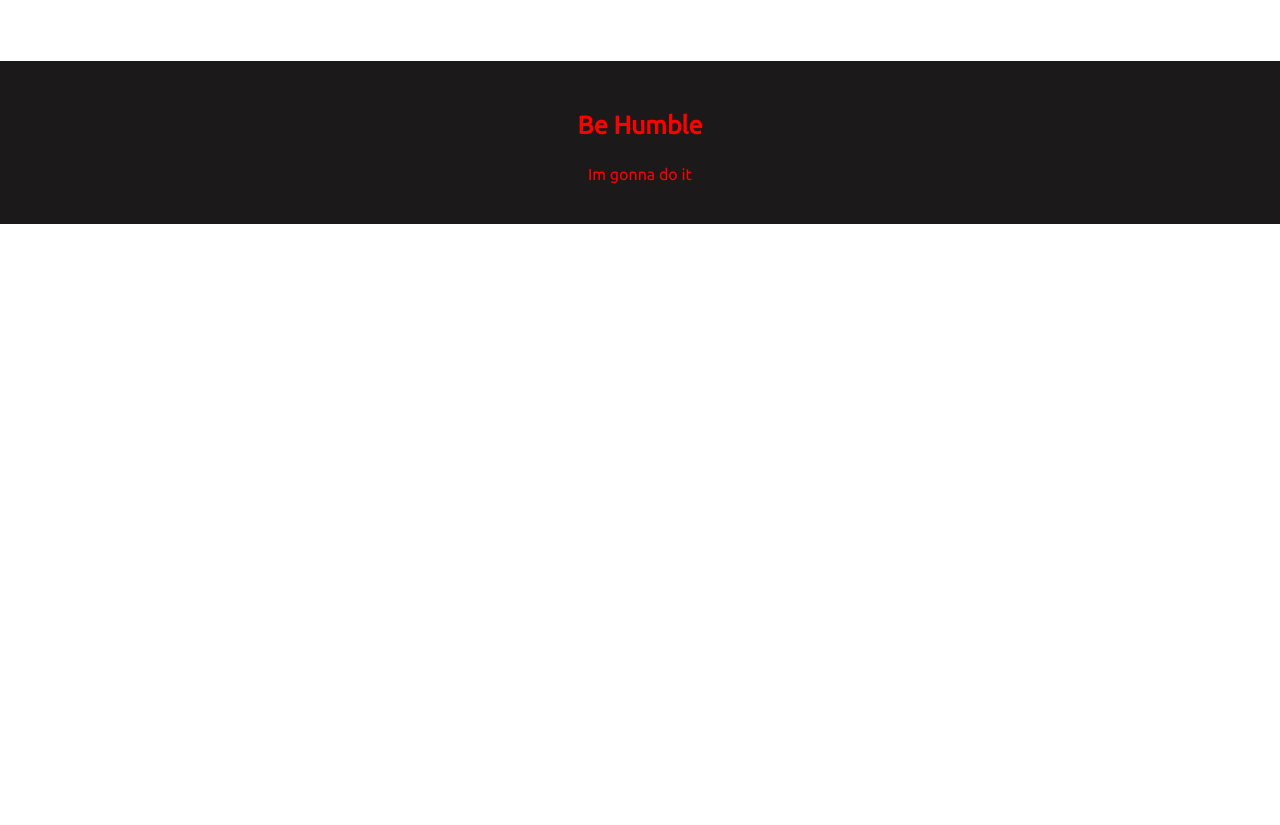
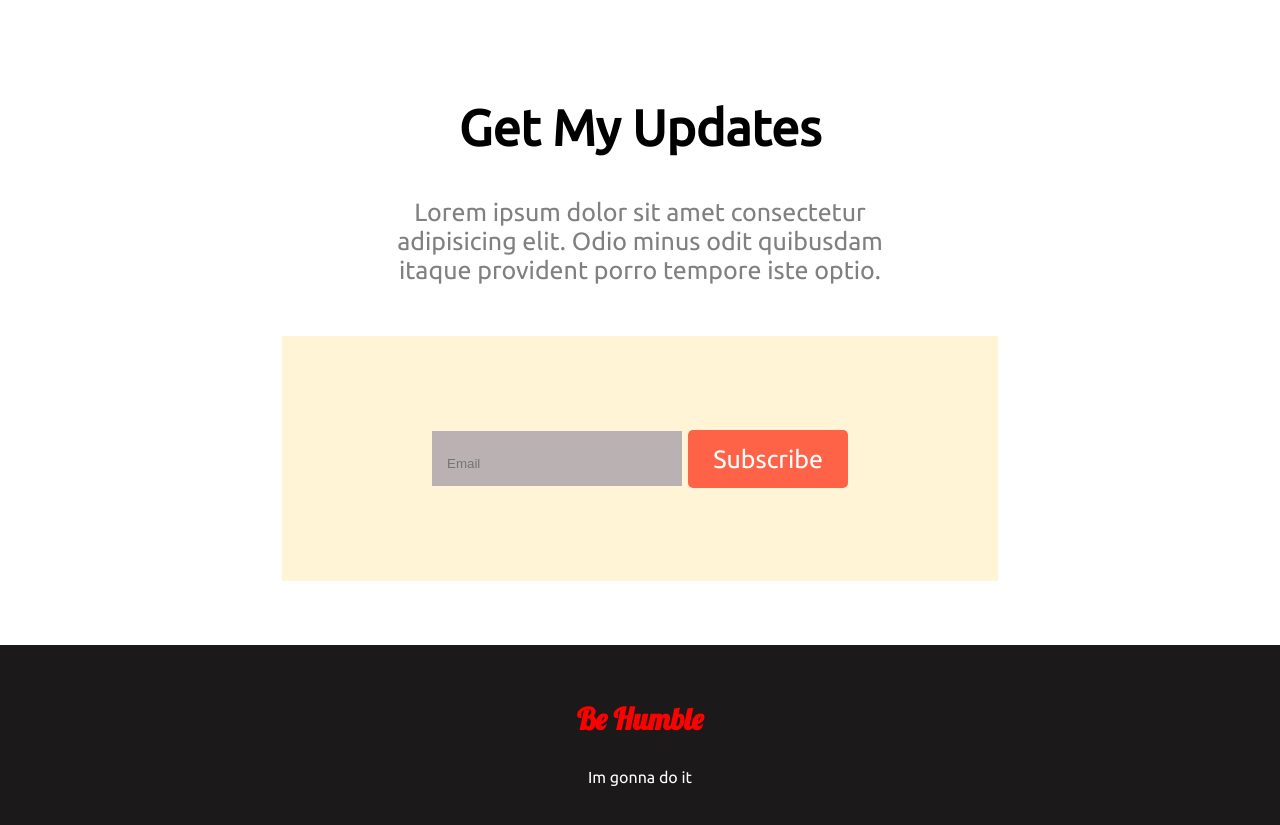
Before and after one commit to AhmedJobaer/Assignment1, a plain HTML site: page index.html in a window 1280 px wide. Shown: the part 2066-2891 px from the top of the page. Before the commit the page ends 2290 px from the top, so only its background shows below. Drawn offline with Linux system fonts and the light colour scheme; a web font is replaced by a local one.

Commit message:
almost ready to submit

```diff
--- a/index.html
+++ b/index.html
@@ -11,6 +11,9 @@
     <link rel="preconnect" href="https://fonts.gstatic.com" crossorigin>
     <link href="https://fonts.googleapis.com/css2?family=Poppins&family=Signika+Negative&family=Ubuntu&display=swap"
         rel="stylesheet">
+    <link rel="preconnect" href="https://fonts.googleapis.com">
+    <link rel="preconnect" href="https://fonts.gstatic.com" crossorigin>
+    <link href="https://fonts.googleapis.com/css2?family=Lobster&display=swap" rel="stylesheet">
 </head>
 
 <body>
@@ -89,10 +92,23 @@
 
         </div>
     </section>
+
+    <section>
+        <h2>Get My Updates
+        </h2>
+        <p class="Paragraph">Lorem ipsum dolor sit amet consectetur adipisicing elit. Odio minus odit quibusdam itaque
+            provident porro
+            tempore iste optio.</p>
+        <div class="update">
+            <input class="email-box" type="email" placeholder="Email">
+            <a class="link-button" href="#">Subscribe</a>
+        </div>
+    </section>
 </body>
 <footer>
-    <h3>Be Humble</h3>
-    <p>Im gonna do it</p>
+    <h3 id="foot-header">Be Humble</h3>
+    <p id="foot-pra">Im gonna do it</p>
+
 </footer>
 
 </html>
--- a/style.css
+++ b/style.css
@@ -122,7 +122,6 @@ input[type=number] {
     height: 400px;
     margin-top: 5%;
     font-size: 20px;
-    margin-bottom: 5%;
     padding-left: 30px;
     padding-right: 15px;
     border-radius: 5px;
@@ -135,18 +134,18 @@ h3 {
 
 #food-family {
 
-    background-color: rgb(235, 243, 240);
+    background-color: #EDF5F6;
     margin-left: 8%;
     margin-right: 2%;
 
 }
 
 #shelter-family {
-    background-color: rgb(249, 235, 237);
+    background-color: #FFEEEE;
 }
 
 #child-education {
-    background-color: rgb(249, 231, 206);
+    background-color: #FFF4D6;
     margin-left: 2%;
     margin-right: 8%;
 }
@@ -159,9 +158,41 @@ h3 {
     color: gray;
 }
 
+.update {
+    background-color: #FFF4D6;
+    text-align: center;
+    padding: 95px 25px;
+    margin-left: 22%;
+    margin-right: 22%;
+    margin-top: 4%;
+    font-size: 25px;
+}
+
+.email-box {
+    background-color: rgb(186, 178, 178);
+    border: none;
+    padding-top: 25px;
+    padding-bottom: 15px;
+    padding-left: 15px;
+    width: 35%;
+    margin-right: 0;
+
+}
+
+
 footer {
     text-align: center;
-    color: red;
+    margin-top: 5%;
     padding: 25px 25px;
     background-color: rgb(27, 25, 25);
 }
+
+#foot-header {
+    color: red;
+    font-size: 30px;
+    font-family: 'Lobster', cursive;
+}
+
+#foot-pra {
+    color: white;
+}
```
